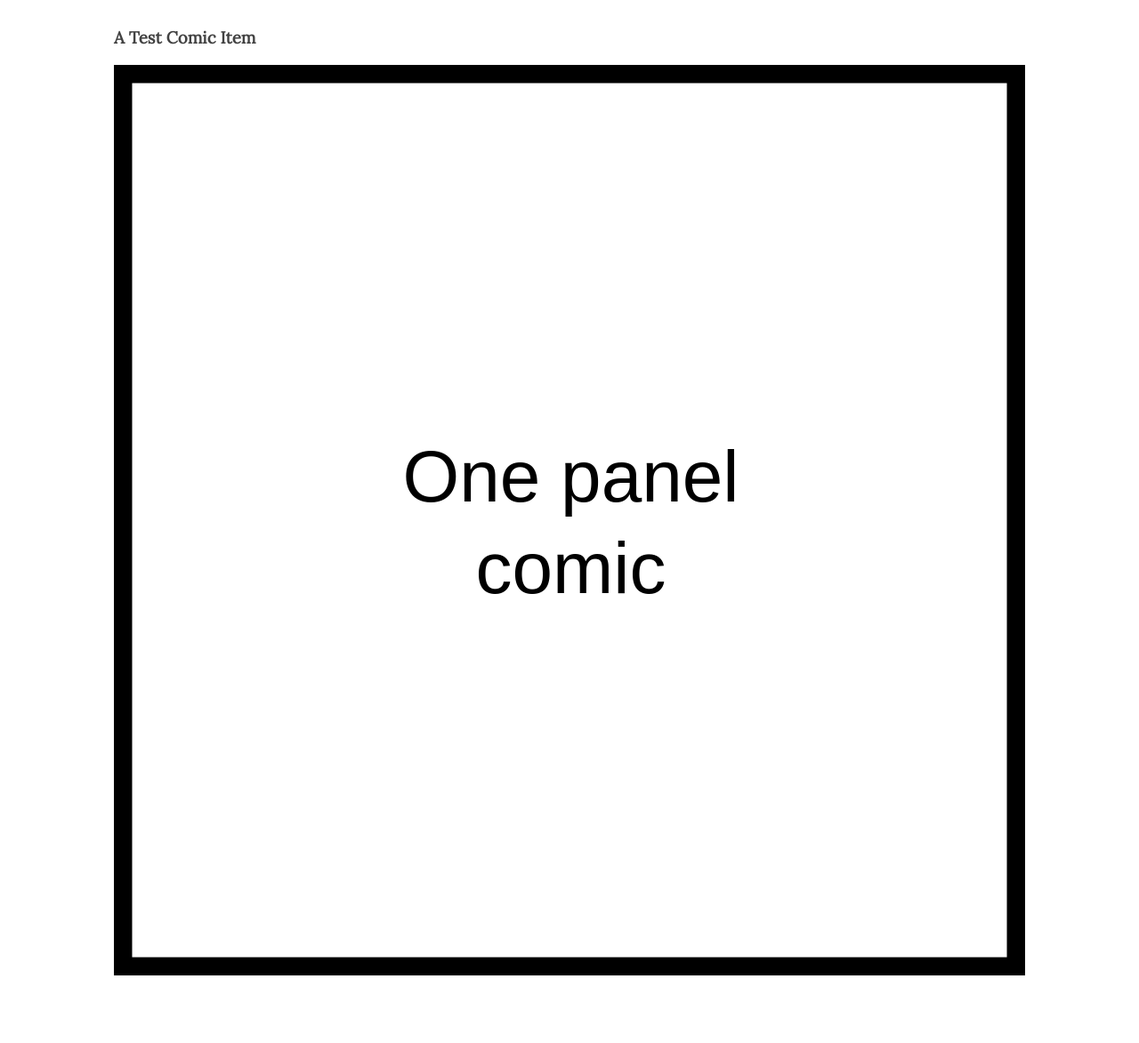
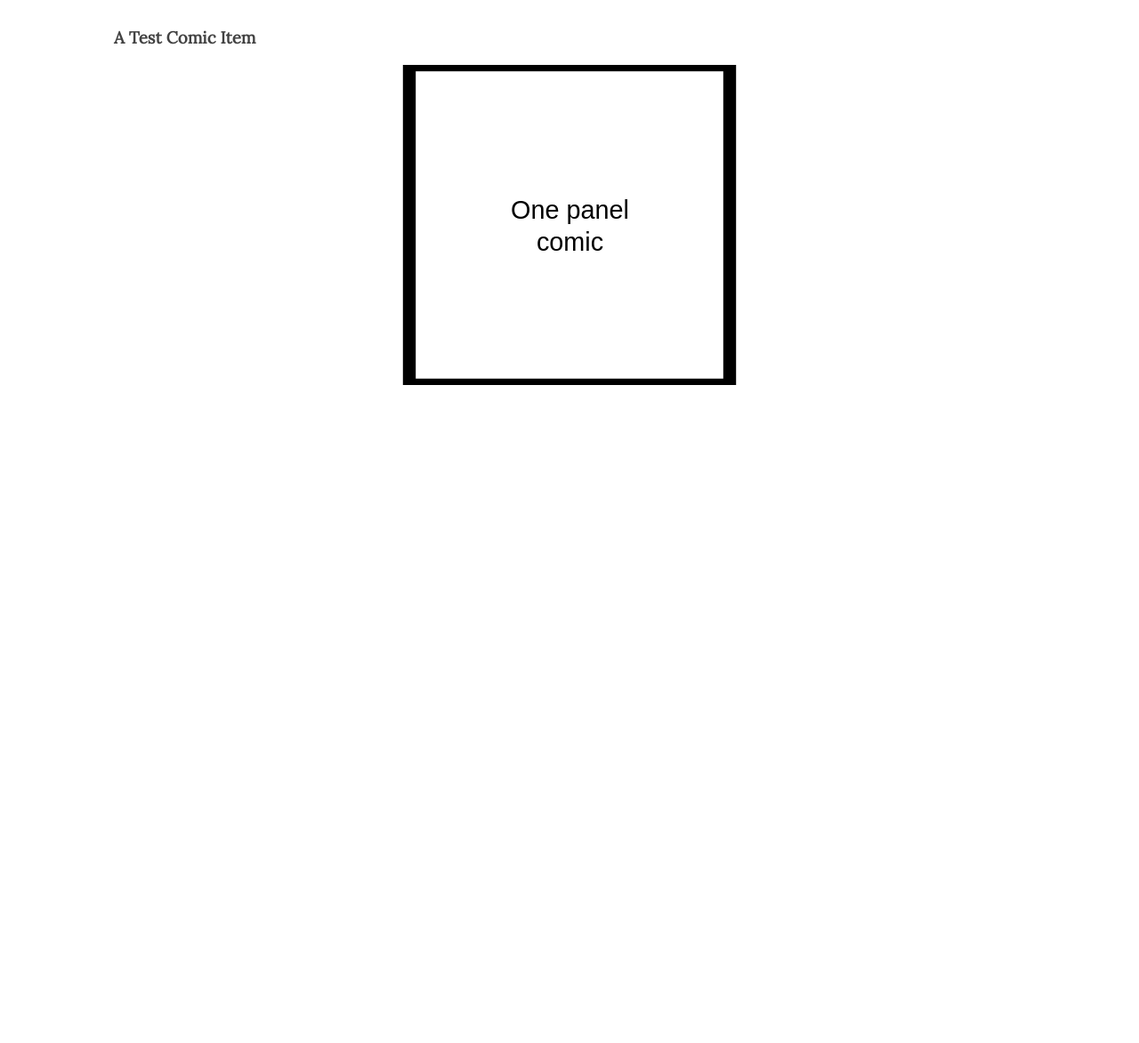
Before and after one commit to pravinmb/pravinmb.github.io, a Jekyll site: the page built from _comics/1.md, in a window 1280 px wide. Shown: the whole page at 89% size. Built offline with Jekyll 4.4.1, drawn with Linux system fonts in a browser that asks for light colours; comment, search, counter and statistics services are not loaded; after the commit the page ends 900 px from its top, so only the background shows below that.

Commit message:
make small comments not take up the entire viewport on desktop

```diff
--- a/css/elements/img.scss
+++ b/css/elements/img.scss
@@ -17,12 +17,11 @@
 		margin: 0;
 		overflow-x: hidden;
 		min-height: auto;
-		text-align: left;
-		text-align: start;
 	}
 
 	.img--wide {
 		width: 100%;
 		height: auto;
+		max-height: 40vh;
 	}
 }
```
